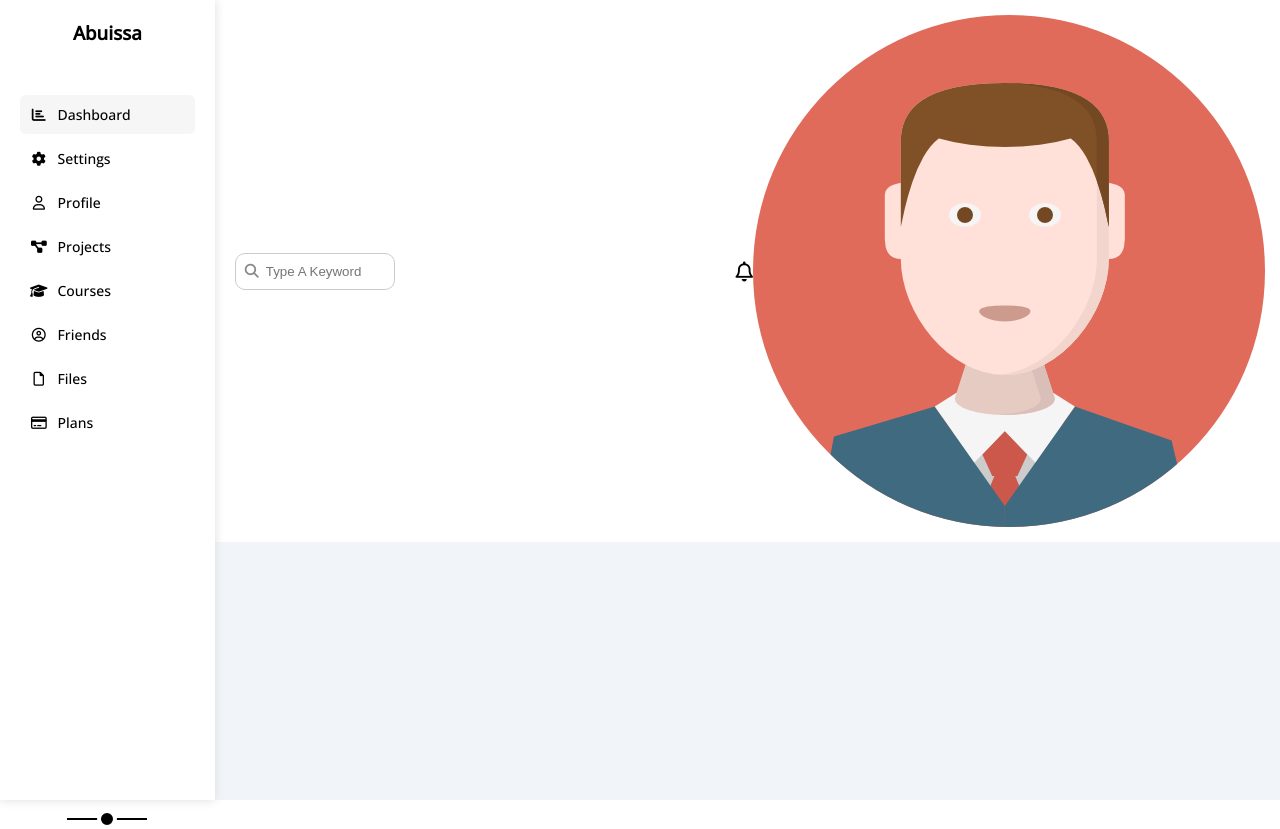
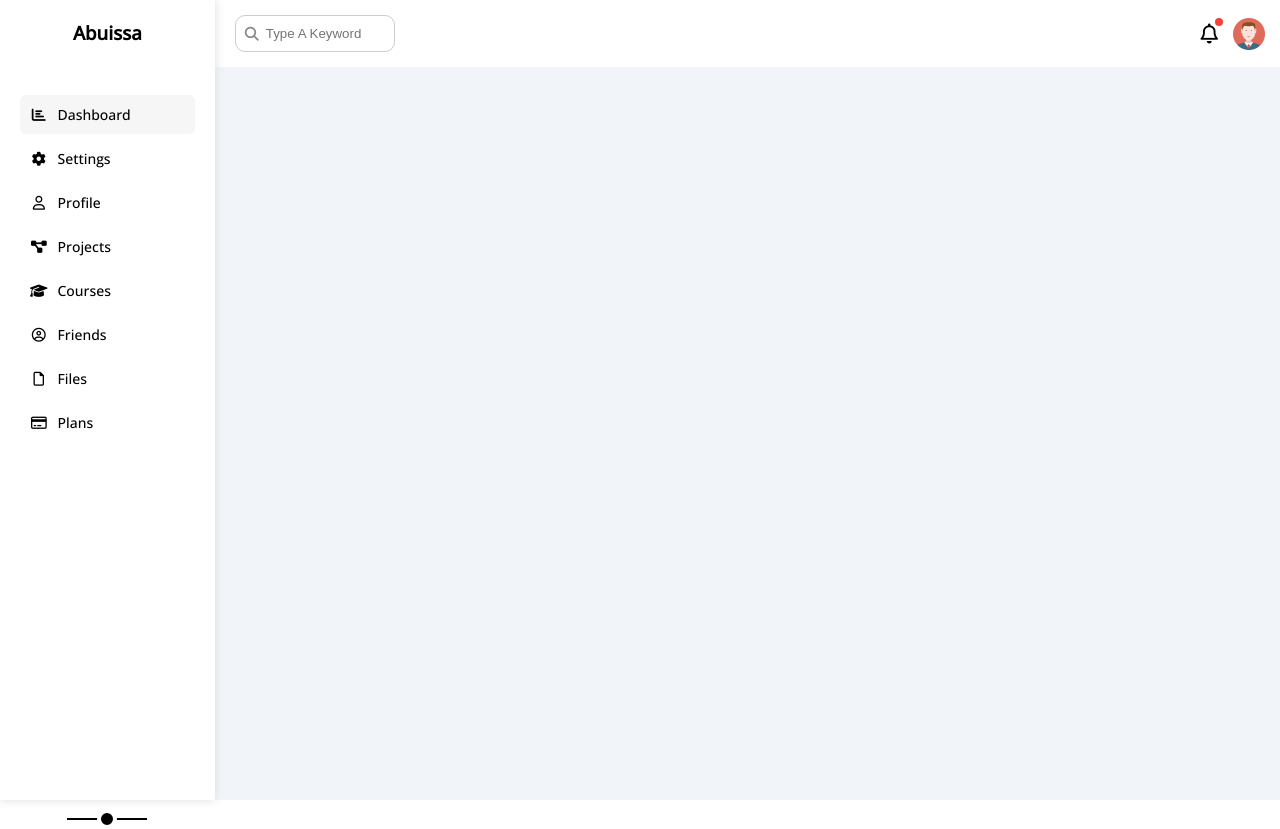
Before and after one commit to OAbuissa/HTML_and_CSS_Template_4, a plain HTML site: page index.html in a window 1280 px wide. Drawn offline with nearby package versions, Linux system fonts and the light colour scheme.

Commit message:
Finishing the Header

```diff
--- a/CSS/framework.css
+++ b/CSS/framework.css
@@ -42,11 +42,20 @@
 .ml-10 {
     margin-left: 10px;
 }
+.ml-15 {
+    margin-left: 15px;
+}
 .m-20 {
     margin: 20px
 }
 .mt-0 {
     margin-top: 0;
+}
+.h-32 {
+    height: 32px;
+}
+.w-32 {
+    width: 32px;
 }
 .w-160 {
     width: 160px;
--- a/CSS/master.css
+++ b/CSS/master.css
@@ -88,9 +88,19 @@ ul {
     border: 1px solid #ccc;
 }
 .head .search input:focus {
-
+    width: 200px;
 }
 .head .search input:focus::placeholder {
-
+    opacity: 0;
+}
+.head .icons .notification::before {
+    content: "";
+    position: absolute;
+    width: 8px;
+    height: 8px;
+    background-color: var(--red-color);
+    border-radius: 50%;
+    top: -5px;
+    right: -5px;
 }
 /* End Content */
--- a/index.html
+++ b/index.html
@@ -74,10 +74,10 @@
                     <input class="p-10 rad-10 ml-5 pl-30 w-160 tran-w" type="search" placeholder="Type A Keyword">
                 </div>
                 <div class="icons d-flex align-c">
-                    <span class="notifications p-rel">
+                    <span class="notification p-rel">
                         <i class="fa-regular fa-bell fa-lg"></i>
                     </span>
-                    <img src="imgs/avatar.png" alt="">
+                    <img class="w-32 h-32 ml-15" src="imgs/avatar.png" alt="">
                 </div>
             </div>
             <!-- End Head -->
```
